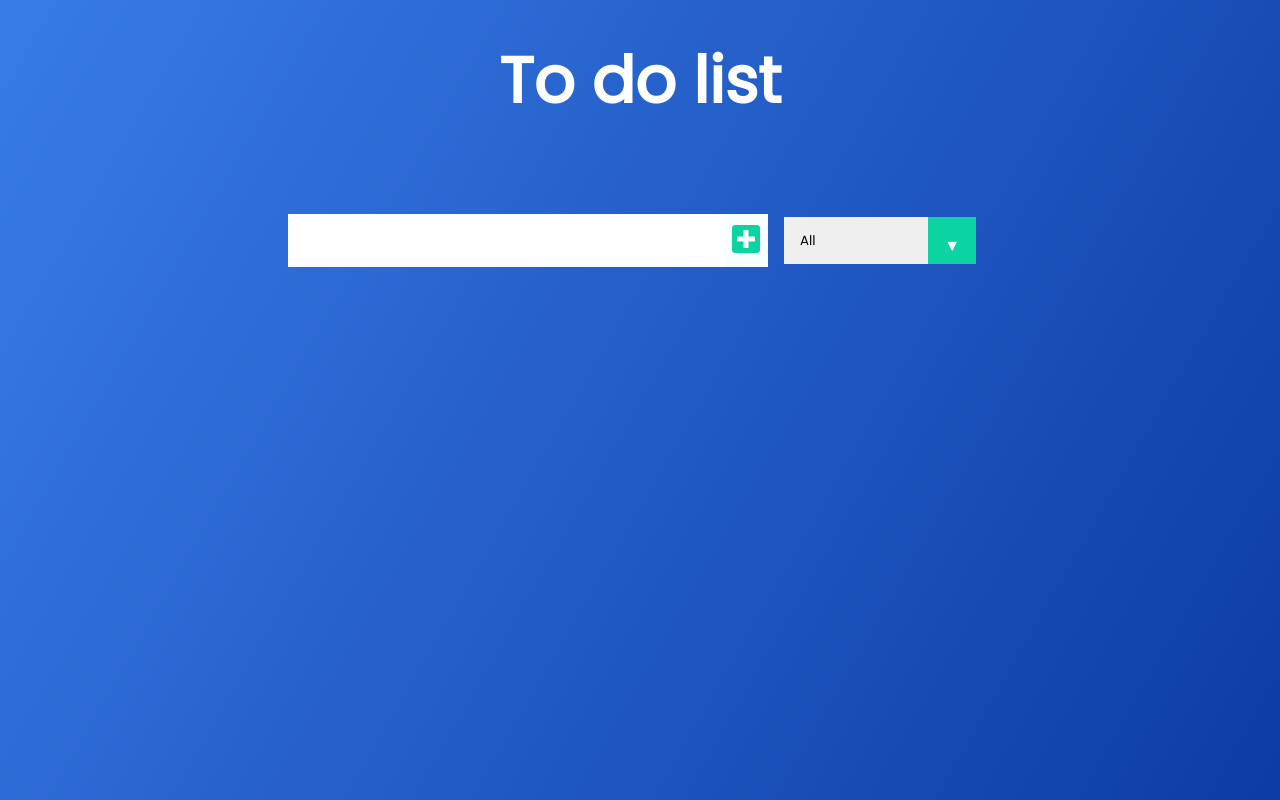
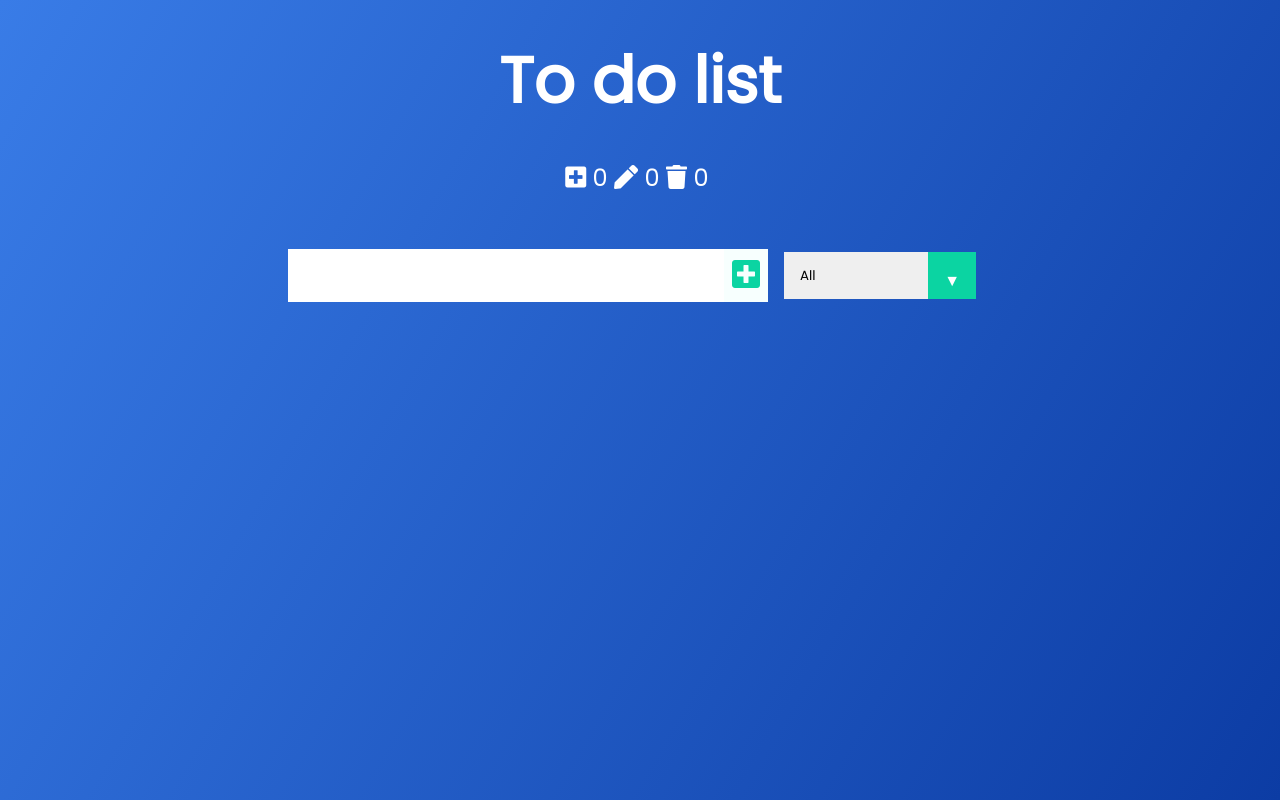
Before and after one commit to Mykyta-Pysarev/TodoApp-deploy, a React (Create React App) app: page / in a window 1280 px wide. Built offline with nearby package versions, Linux system fonts and the light colour scheme.

Commit message:
Added counters

```diff
--- a/src/App.css
+++ b/src/App.css
@@ -16,6 +16,12 @@ header {
 header,
 form {
   min-height: 20vh;
+  display: flex;
+  justify-content: center;
+  align-items: center;
+}
+.counters {
+  font-size: 1.5rem;
   display: flex;
   justify-content: center;
   align-items: center;
--- a/src/App.js
+++ b/src/App.js
@@ -8,6 +8,9 @@ function App() {
   const[todos, setTodos] = useState([]);
   const[status, setStatus] = useState('all');
   const[filterTodos, setFilterTodos] = useState([]);
+  const [counterAdd, setCounterAdd] = useState(0);
+  const [counterEdit, setCounterEdit] = useState(0);
+  const [counterDelete, setCounterDelete] = useState(0);
 
   useEffect(() => {
     getLocalTodos();
@@ -60,12 +63,20 @@ function App() {
       setInputText={setInputText}
       inputText={inputText}
       setStatus={setStatus}
+      setCounterAdd={setCounterAdd}
+      counterAdd={counterAdd}
+      counterEdit={counterEdit}
+      counterDelete={counterDelete}
       />
       <TodoList
       todos={todos}
       setTodos={setTodos}
       filterTodos={filterTodos}
       setInputText={setInputText}
+      counterEdit={counterEdit}
+      setCounterEdit={setCounterEdit}
+      counterDelete={counterDelete}
+      setCounterDelete={setCounterDelete}
         />
     </div>
   );
--- a/src/components/Form.js
+++ b/src/components/Form.js
@@ -1,18 +1,18 @@
 import React from "react";
 
-
-const Form = ({setInputText, todos, setTodos, inputText, setStatus}) => {
+const Form = ({ setInputText, todos, setTodos, inputText, setStatus, setCounterAdd, counterAdd, counterEdit, counterDelete, setCounterEdit, setCounterDelete }) => {
   const inputTextHandler = (e) => {
     setInputText(e.target.value);
   }
 
   const submitTodoHandler = (e) => {
     e.preventDefault();
-    setTodos ([
+    setTodos([
       ...todos,
-      {text: inputText, completed: false, edit: false, id: Math.random() * 1000}
+      { text: inputText, completed: false, edit: false, id: Math.random() * 1000 }
     ]);
     setInputText('');
+    setCounterAdd(counterAdd + 1);
   }
 
   const statusHandler = (e) => {
@@ -21,6 +21,12 @@ const Form = ({setInputText, todos, setTodos, inputText, setStatus}) => {
   }
 
   return (
+    <>
+      <div className="counters">
+        <div><i className="fas fa-plus-square"></i> {counterAdd + "\u00a0"}</div>
+        <div><i className="fas fa-solid fa-pen"></i> {counterEdit + "\u00a0"}</div>
+        <div><i className="fas fa-trash"></i> {counterDelete + "\u00a0"}</div>
+      </div>
       <form className="first-input">
         <input value={inputText} onChange={inputTextHandler} type="text" classNameNameName="todo-input" />
         <button onClick={submitTodoHandler} classNameName="todo-button" type="submit">
@@ -34,6 +40,7 @@ const Form = ({setInputText, todos, setTodos, inputText, setStatus}) => {
           </select>
         </div>
       </form>
+    </>
   );
 }
 
--- a/src/components/Todo.js
+++ b/src/components/Todo.js
@@ -1,7 +1,8 @@
 import React from "react";
 
-const Todo = ({ text, id, todos, setTodos, todo, setInputText }) => {
+const Todo = ({ text, id, todos, setTodos, todo, counterEdit, counterDelete, setCounterEdit, setCounterDelete }) => {
     const deleteHandler = () => {
+        setCounterDelete(counterDelete +1);
         setTodos(todos.filter(el => el.id !== todo.id))
     }
 
@@ -15,12 +16,17 @@ const Todo = ({ text, id, todos, setTodos, todo, setInputText }) => {
         ))
     }
 
-    const editHandler = () => {
+    const editHandler = (e) => {
+        e.preventDefault();
+
         setTodos(todos.map(item => {
             if (item.id === todo.id) {
+                if(!item.edit){
+                    setCounterEdit(counterEdit +1);
+                }
                 return { ...item, edit: !item.edit }
             }
-            return item;
+             return item;
         }))
     }
 
@@ -37,16 +43,16 @@ const Todo = ({ text, id, todos, setTodos, todo, setInputText }) => {
 
     return (
         <div className="todo">
-        <form className="todo">
-        {
+            <form className="todo" onSubmit={editHandler}>
+                {
                     todo.edit ?
-                    <input type='text' autoFocus='autofocus' size={text.length} className={`todo-item ${todo.completed ? 'input-completed' : ''}`} value={text} onChange={inputTextHandler}></input>
-                    : <li className={`todo-item ${todo.completed ? 'completed' : ''}`}>{text}</li>
+                        <input type='text' autoFocus='autofocus' size={text.length} className={`todo-item ${todo.completed ? 'input-completed' : ''}`} value={text} onChange={inputTextHandler}></input>
+                        : <li className={`todo-item ${todo.completed ? 'completed' : ''}`}>{text}</li>
                 }
                 <button type='button' className="complete-btn" onClick={completeHandler}><i className="fas fa-check"></i></button>
-                <button type='submit' className="edit-btn" onClick={editHandler}><i className="fas fa-solid fa-pen"></i></button>
-                <button className="trash-btn" onClick={deleteHandler}><i className="fas fa-trash"></i></button>
-        </form>
+                <button type='submit' className="edit-btn" /*onClick={editHandler}*/><i className="fas fa-solid fa-pen"></i></button>
+                <button type='button' className="trash-btn" onClick={deleteHandler}><i className="fas fa-trash"></i></button>
+            </form>
 
         </div>
     );
--- a/src/components/TodoList.js
+++ b/src/components/TodoList.js
@@ -1,7 +1,7 @@
 import React from "react"
 import Todo from './Todo'
 
-const TodoList = ({todos, setTodos, filterTodos, setInputText}) => {
+const TodoList = ({todos, setTodos, filterTodos, setInputText, counterEdit, counterDelete, setCounterEdit, setCounterDelete}) => {
     return (
         <div className="todo-container">
             <ul className="todo-list">
@@ -14,6 +14,11 @@ const TodoList = ({todos, setTodos, filterTodos, setInputText}) => {
                       todos={todos}
                       setTodos={setTodos}
                       setInputText={setInputText}
+                      counterEdit={counterEdit}
+                      setCounterEdit={setCounterEdit}
+                      counterDelete={counterDelete}
+                      setCounterDelete={setCounterDelete}
+
                        />
                       ))}
             </ul>
```
Lines whose indentation alone changed are shown as unchanged.
